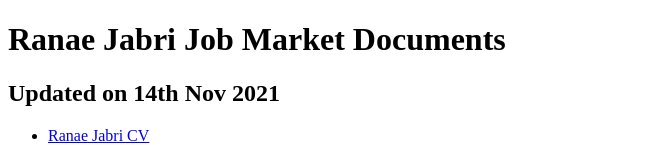
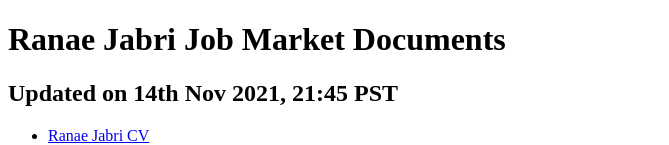
Before and after one commit to rjabr/rjabr.github.io, a plain HTML site: page index.html in a window 1280 px wide. Shown: the top 145 px of the page, without its empty margins (0-669 px from the left). Drawn offline with Linux system fonts and the light colour scheme.

Commit message:
Update index.html

```diff
--- a/index.html
+++ b/index.html
@@ -3,7 +3,7 @@
 <body>
 <h1>Ranae Jabri Job Market Documents</h1>
 
-<h2>Updated on 14th Nov 2021</h2>
+<h2>Updated on 14th Nov 2021, 21:45 PST</h2>
 <ul>
 
 <li><a href="https://rjabr.github.io/JM_2021/Jabri_CV.pdf">Ranae Jabri CV</a></li>
```
